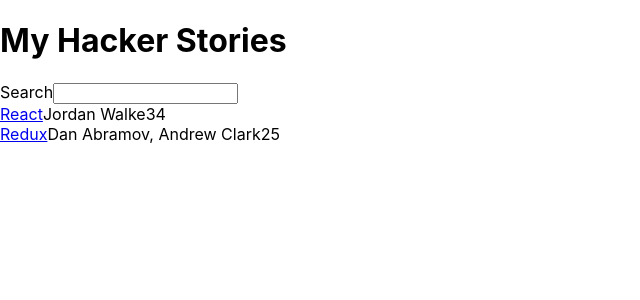
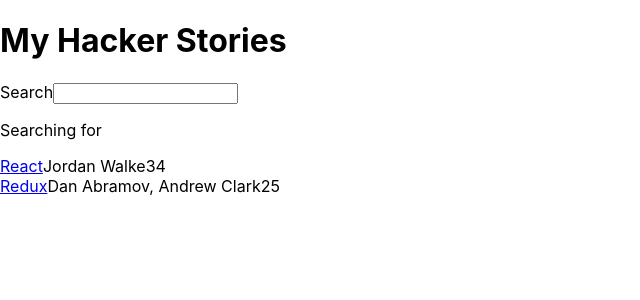
Before and after one commit to bishwasgiri/react-notes, a React (Create React App) app: page / in a window 1280 px wide. Shown: the top 300 px of the page, without its empty margins (0-640 px from the left). Built offline with nearby package versions, Linux system fonts and the light colour scheme.

Commit message:
6.React Hooks

```diff
--- a/src/App.js
+++ b/src/App.js
@@ -1,7 +1,8 @@
 import List from "./List";
+import {useState} from 'react';
 
 const App = () => {
-  const list = [
+  const stories = [
     {
     title: 'React',
     url: 'https://reactjs.org/',
@@ -20,15 +21,25 @@
     }
   ];
 
+  // hooks are made to make app reactive
+  // hooks are function that return array first is state and second is function
+  // array destructuring
+  const [searchTerm,setSearchTerm] = useState('');
+
   const handleChange = (e) =>{
     console.log(e.target.value);
+    setSearchTerm(e.target.value);
   }
+
   return (
     <div className="App">
       <h1>My Hacker Stories</h1>
       <label htmlFor="search">Search</label>
       <input type="text" id="search" onChange ={handleChange}/>
-      <List list={list}/>
+      <p>
+        Searching for <strong>{searchTerm}</strong>
+      </p>
+      <List list={stories}/>
 
     </div>
   );
```
